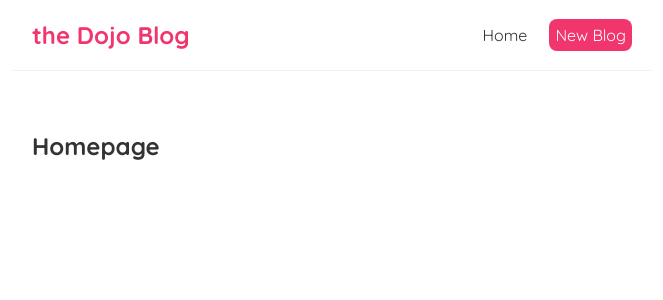
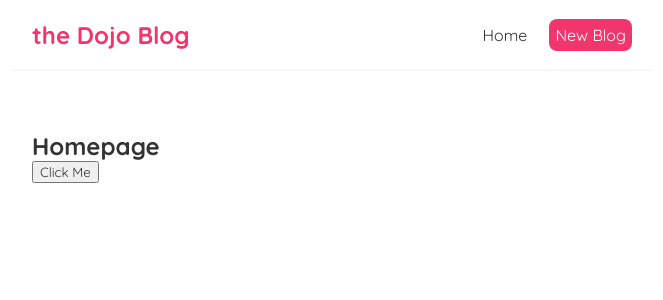
Before and after one commit to Hoybaby/React-Blogger, a React (Create React App) app: page / in a window 1280 px wide. Shown: the top 300 px of the page, without its empty margins (308-971 px from the left). Built offline with nearby package versions, Linux system fonts and the light colour scheme.

Commit message:
trying to see if i can reveal a message in the console with a button

```diff
--- a/src/Home.js
+++ b/src/Home.js
@@ -1,9 +1,15 @@
 import React from 'react'
 
 function Home() {
+
+    const handleClick = () => {
+        console.log("test works");
+    }
+
     return (
         <div className="home">
             <h2>Homepage</h2>
+            <button>Click Me</button>
 
         </div>
     )
```
Also changed, not shown: 1 other file (tests, documents, lock files or other folders).
